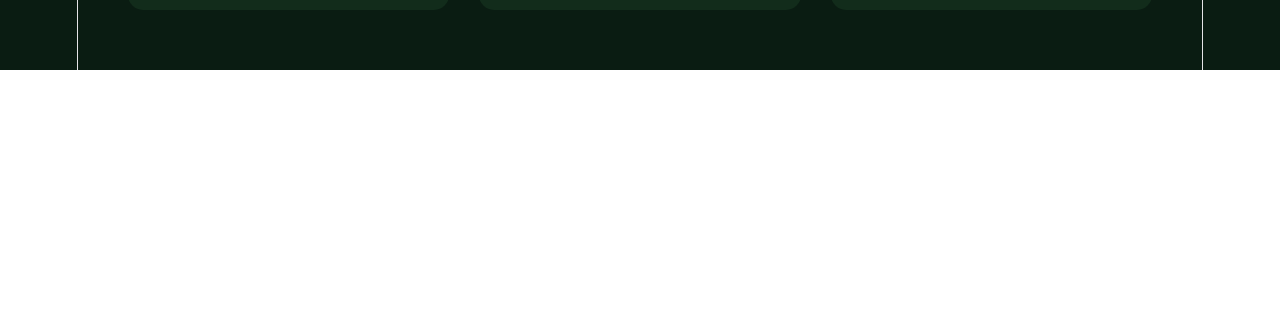
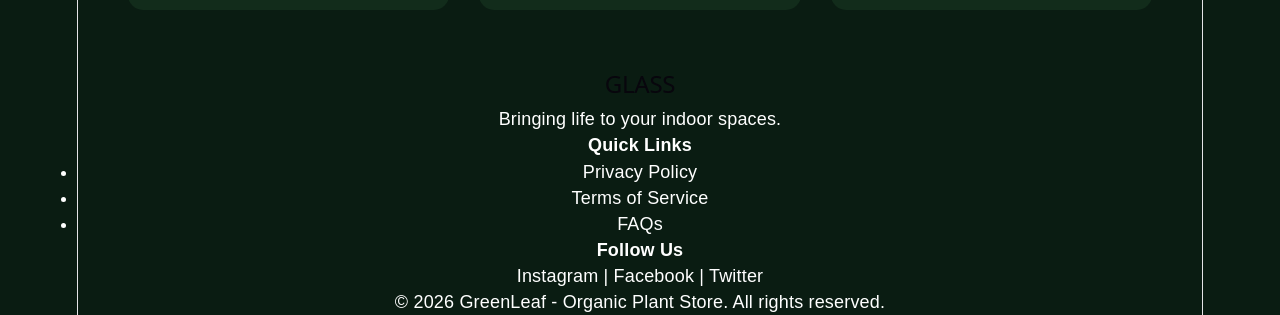
Before and after one commit to KalubovilaDasun/greenleaf-react, a React (Vite) app: page / in a window 1280 px wide. Shown: the part 1229-1544 px from the top of the page. Before the commit the page ends 1299 px from the top, so only its background shows below. Built offline with nearby package versions, Linux system fonts and the light colour scheme.

Commit message:
Added Footer section

```diff
--- a/src/App.jsx
+++ b/src/App.jsx
@@ -50,6 +50,30 @@ function App() {
           </div>
         </div>
       </section>
+      {/* Footer Section */}
+      <footer className="footer-section">
+        <div className="footer-content">
+          <div className="footer-logo">
+            <h2>GLASS</h2>
+            <p>Bringing life to your indoor spaces.</p>
+          </div>
+          <div className="footer-links">
+            <h4>Quick Links</h4>
+            <ul>
+              <li>Privacy Policy</li>
+              <li>Terms of Service</li>
+              <li>FAQs</li>
+            </ul>
+          </div>
+          <div className="footer-social">
+            <h4>Follow Us</h4>
+            <p>Instagram | Facebook | Twitter</p>
+          </div>
+        </div>
+        <div className="footer-bottom">
+          <p>&copy; 2026 GreenLeaf - Organic Plant Store. All rights reserved.</p>
+        </div>
+      </footer>
     </div>
   )
 }
```
